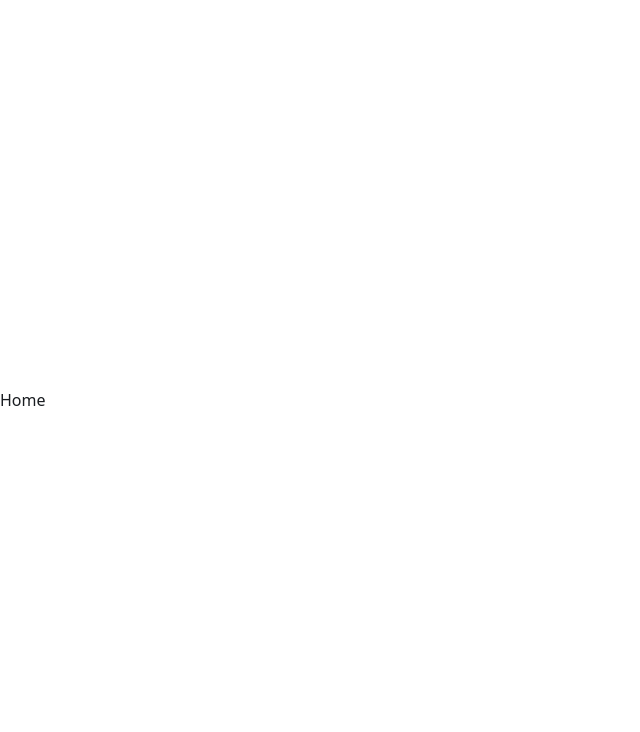
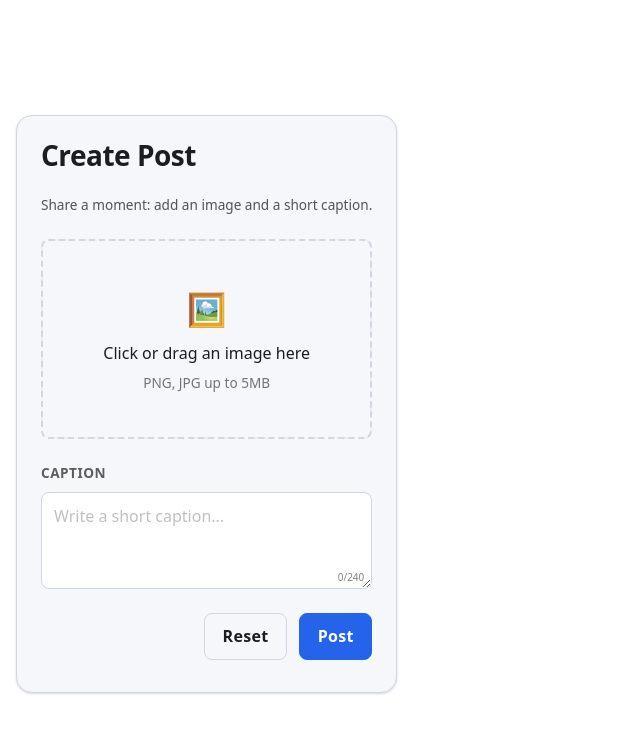
Before and after one commit to Ashutosh-1905/kodr-backend-day-5, a React (Vite) app in the folder frontend/: page / in a window 1280 px wide. Shown: the top 732 px of the page, without its empty margins (0-640 px from the left). Built offline with nearby package versions, Linux system fonts and the light colour scheme.

Commit message:
feat: implement post creation with image upload and form handling

```diff
--- a/frontend/src/pages/Home.jsx
+++ b/frontend/src/pages/Home.jsx
@@ -1,9 +1,99 @@
-import React from 'react'
+import axios from "axios";
+import React from "react";
+import { useNavigate } from "react-router";
 
 const Home = () => {
+  const navigate = useNavigate();
+
+  const handleSubmit = (e) => {
+    e.preventDefault();
+
+    const caption = e.target.caption.value;
+    const file = e.target.imageInput.files?.[0];
+
+    const formData = new FormData();
+
+    formData.append("caption", caption);
+    formData.append("avatar", file);
+
+    axios.post("http://localhost:3000/posts", formData).then((response) => {
+      console.log(response.data);
+      navigate("/posts");
+    });
+  };
+
+  const handleFileChange = (file) => {};
+
+  const onDrag = (e) => {
+    e.preventDefault();
+    e.stopPropagation();
+  };
+  const onDrop = (e) => {
+    e.preventDefault();
+    e.stopPropagation();
+  };
+
   return (
-    <div>Home</div>
-  )
-}
+    <main className="home-root">
+      <section className="upload-card" aria-labelledby="uploadHeading">
+        <h1 id="uploadHeading" className="title">
+          Create Post
+        </h1>
+        <p className="subtitle">
+          Share a moment: add an image and a short caption.
+        </p>
 
-export default Home
+        <form className="upload-form" onSubmit={handleSubmit} noValidate>
+          <div
+            className="dropzone"
+            onDragEnter={onDrag}
+            onDragOver={onDrag}
+            onDragLeave={onDrag}
+            onDrop={onDrop}
+          >
+            <input
+              id="imageInput"
+              type="file"
+              accept="image/*"
+              onChange={(e) => handleFileChange(e.target.files?.[0])}
+              className="file-input"
+            />
+            <label htmlFor="imageInput" className="dropzone-label">
+              <span className="dz-icon" aria-hidden>
+                🖼️
+              </span>
+              <span className="dz-text">Click or drag an image here</span>
+              <span className="dz-hint">PNG, JPG up to 5MB</span>
+            </label>
+          </div>
+          <div className="field-group">
+            <label htmlFor="caption" className="field-label">
+              Caption
+            </label>
+            <textarea
+              id="caption"
+              maxLength={240}
+              placeholder="Write a short caption..."
+              className="caption-input"
+              rows={3}
+            />
+            <div className="char-count" aria-live="polite">
+              0/240
+            </div>
+          </div>
+          <div className="actions">
+            <button type="reset" className="btn btn-ghost">
+              Reset
+            </button>
+            <button type="submit" className="btn btn-primary">
+              Post
+            </button>
+                  </div>
+
+        </form>
+      </section>
+    </main>
+  );
+};
+
+export default Home;
```
